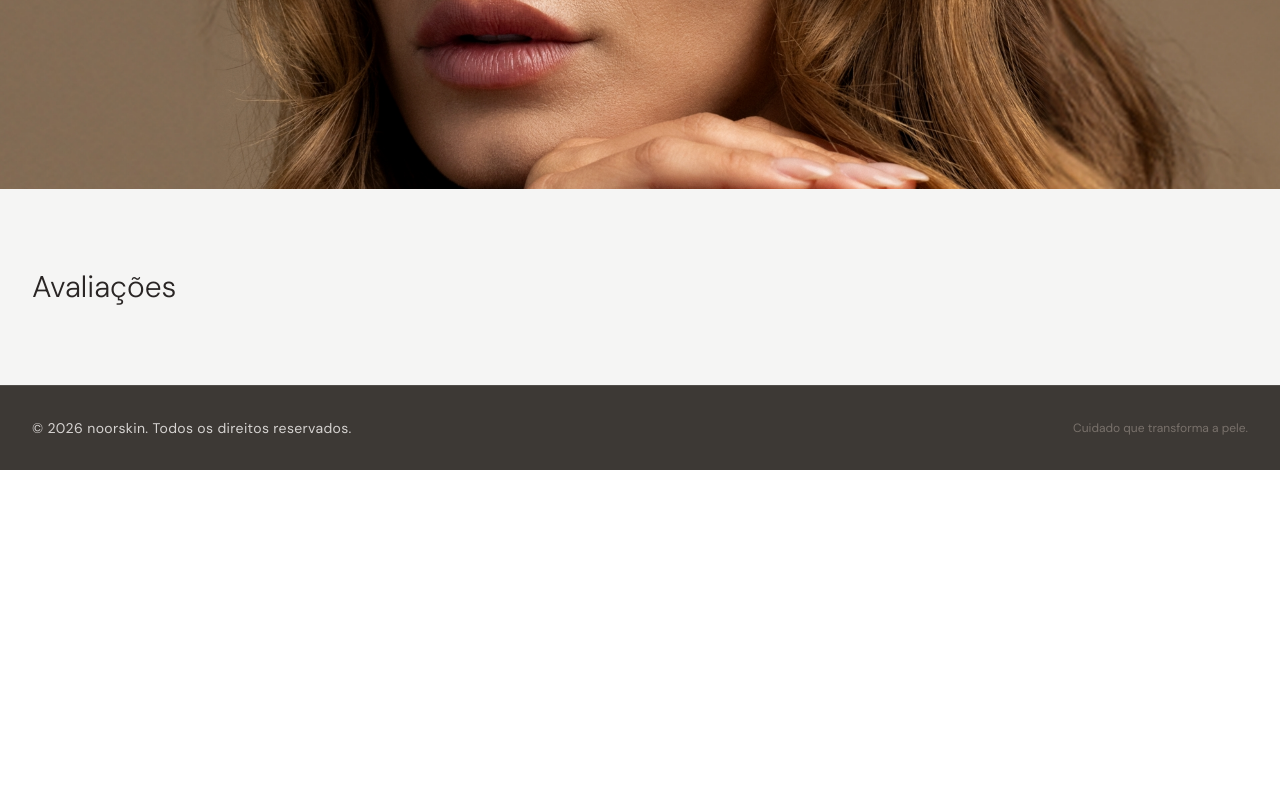
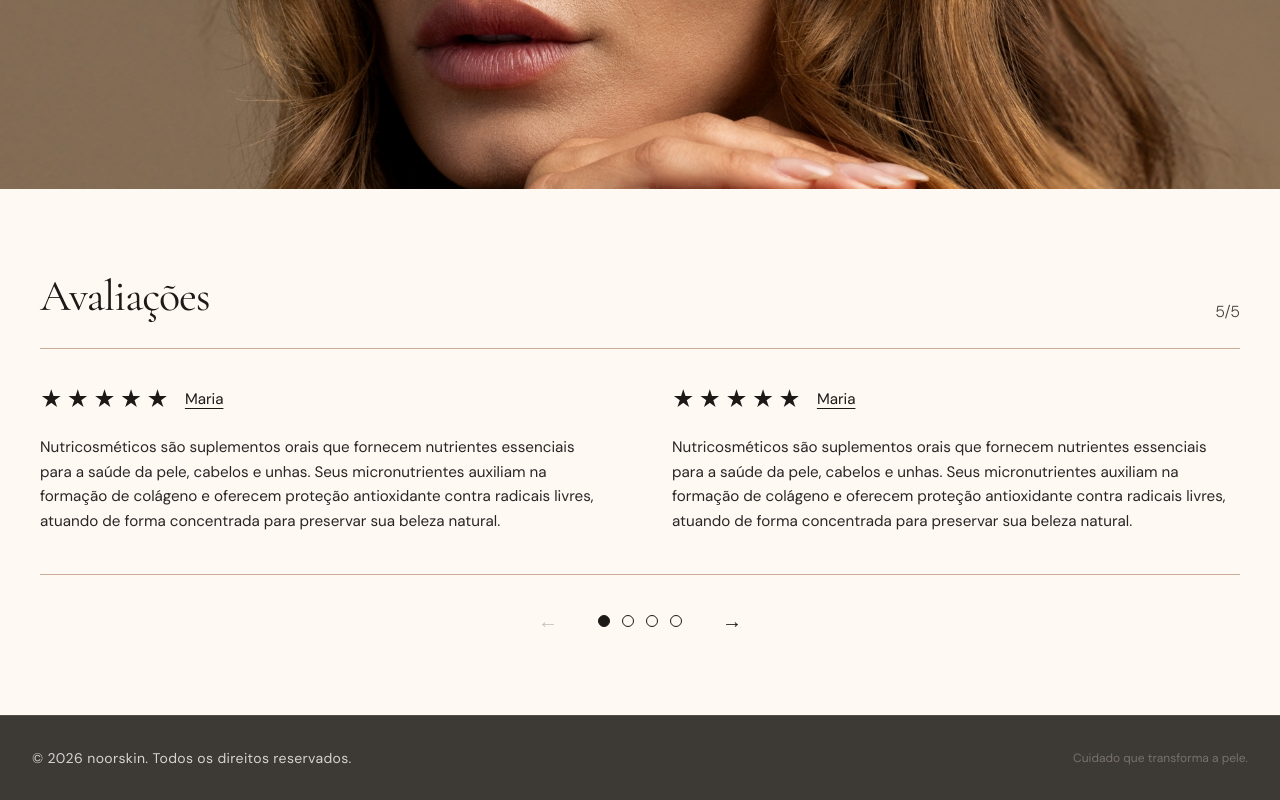
Before and after one commit to AthosAlexandre/TesteEssentia, a React (Vite) app in the folder teste-essentia/: page / in a window 1280 px wide. Shown: the part 2369-3169 px from the top of the page. Before the commit the page ends 2839 px from the top, so only its background shows below. Built offline with nearby package versions, Linux system fonts and the light colour scheme.

Commit message:
colocando a seção de  Avaliações

```diff
--- a/teste-essentia/src/index.css
+++ b/teste-essentia/src/index.css
@@ -4,3 +4,19 @@
   --font-logo: "Cormorant Garamond", Georgia, "Times New Roman", serif;
   --font-nav: "DM Sans", ui-sans-serif, system-ui, sans-serif;
 }
+
+@layer base {
+  button:not(:disabled),
+  [role='button']:not([aria-disabled='true']) {
+    cursor: pointer;
+  }
+
+  button:disabled,
+  [role='button'][aria-disabled='true'] {
+    cursor: not-allowed;
+  }
+
+  a[href] {
+    cursor: pointer;
+  }
+}
--- a/teste-essentia/src/page/home/sections/avaliacoes/index.jsx
+++ b/teste-essentia/src/page/home/sections/avaliacoes/index.jsx
@@ -1,16 +1,138 @@
+import { useEffect, useMemo, useState } from 'react'
+import { fetchReviews } from '../../../../services/reviews.js'
+
+const PAGE_SIZE = 2
+const DIVIDER = 'border-[#CBAB96]'
+
+function StarRating({ value }) {
+  return (
+    <div className="flex gap-1" aria-label={`${value} de 5 estrelas`}>
+      {Array.from({ length: 5 }, (_, i) => (
+        <span
+          key={i}
+          className="text-[1.125rem] leading-none text-stone-900 sm:text-[1.35rem]"
+          aria-hidden
+        >
+          ★
+        </span>
+      ))}
+    </div>
+  )
+}
+
 export default function AvaliacoesSection() {
+  const [reviews, setReviews] = useState([])
+  const [loading, setLoading] = useState(true)
+  const [pageIndex, setPageIndex] = useState(0)
+
+  useEffect(() => {
+    let cancelled = false
+    fetchReviews().then((data) => {
+      if (!cancelled) {
+        setReviews(data)
+        setLoading(false)
+      }
+    })
+    return () => {
+      cancelled = true
+    }
+  }, [])
+
+  const pageCount = useMemo(
+    () => Math.max(1, Math.ceil(reviews.length / PAGE_SIZE)),
+    [reviews.length],
+  )
+
+  const visibleReviews = useMemo(() => {
+    const start = pageIndex * PAGE_SIZE
+    return reviews.slice(start, start + PAGE_SIZE)
+  }, [reviews, pageIndex])
+
+  useEffect(() => {
+    if (pageIndex > pageCount - 1) setPageIndex(Math.max(0, pageCount - 1))
+  }, [pageCount, pageIndex])
+
+  const goPrev = () => setPageIndex((p) => Math.max(0, p - 1))
+  const goNext = () => setPageIndex((p) => Math.min(pageCount - 1, p + 1))
+
   return (
     <section
-      className="bg-stone-100"
+      className="bg-[#FFF9F4]"
       aria-labelledby="secao-avaliacoes-titulo"
     >
-      <div className="mx-auto max-w-7xl px-5 py-16 md:px-8 md:py-20">
-        <h2
-          id="secao-avaliacoes-titulo"
-          className="font-nav text-2xl font-light text-stone-800 md:text-3xl"
-        >
-          Avaliações
-        </h2>
+      <div className="mx-auto max-w-7xl px-5 py-14 sm:px-8 sm:py-16 md:py-20 lg:px-10">
+        <div className={`flex flex-wrap items-end justify-between gap-4 border-b pb-6 ${DIVIDER}`}>
+          <h2
+            id="secao-avaliacoes-titulo"
+            className="font-logo text-[clamp(2rem,4vw,2.75rem)] font-normal leading-tight tracking-tight text-stone-900"
+          >
+            Avaliações
+          </h2>
+          <p className="font-nav text-sm font-light text-stone-700 sm:text-base">5/5</p>
+        </div>
+
+        {loading ? (
+          <div className={`py-16 text-center font-nav text-sm text-stone-500 ${DIVIDER} border-b`}>
+            Carregando…
+          </div>
+        ) : (
+          <>
+            <div className="grid grid-cols-1 gap-10 py-10 sm:grid-cols-2 sm:gap-12 md:gap-14 lg:gap-16">
+              {visibleReviews.map((review) => (
+                <article key={review.id} className="min-w-0">
+                  <div className="flex flex-wrap items-end gap-x-4 gap-y-2">
+                    <StarRating value={review.rating} />
+                    <span className="font-nav text-sm font-normal text-stone-900 underline decoration-1 underline-offset-4 sm:text-[0.95rem]">
+                      {review.reviewerName}
+                    </span>
+                  </div>
+                  <p className="font-nav mt-5 text-sm font-normal leading-relaxed text-stone-800 sm:mt-6 sm:text-[0.95rem]">
+                    {review.text}
+                  </p>
+                </article>
+              ))}
+            </div>
+
+            <div
+              className={`flex items-center justify-center gap-6 border-t pt-8 sm:gap-10 ${DIVIDER}`}
+              aria-label="Paginação das avaliações"
+            >
+              <button
+                type="button"
+                className="font-nav text-xl text-stone-900 transition hover:opacity-70 disabled:pointer-events-none disabled:opacity-25"
+                aria-label="Página anterior"
+                disabled={pageIndex <= 0}
+                onClick={goPrev}
+              >
+                ←
+              </button>
+              <div className="flex items-center gap-2.5 sm:gap-3" role="tablist" aria-label="Páginas">
+                {Array.from({ length: pageCount }, (_, i) => (
+                  <button
+                    key={i}
+                    type="button"
+                    role="tab"
+                    aria-selected={i === pageIndex}
+                    aria-label={`Página ${i + 1} de ${pageCount}`}
+                    className={`h-2.5 w-2.5 rounded-full border border-stone-900 transition sm:h-3 sm:w-3 ${
+                      i === pageIndex ? 'bg-stone-900' : 'bg-transparent'
+                    }`}
+                    onClick={() => setPageIndex(i)}
+                  />
+                ))}
+              </div>
+              <button
+                type="button"
+                className="font-nav text-xl text-stone-900 transition hover:opacity-70 disabled:pointer-events-none disabled:opacity-25"
+                aria-label="Próxima página"
+                disabled={pageIndex >= pageCount - 1}
+                onClick={goNext}
+              >
+                →
+              </button>
+            </div>
+          </>
+        )}
       </div>
     </section>
   )
--- /dev/null
+++ b/teste-essentia/src/services/reviews.js
@@ -0,0 +1,19 @@
+const REVIEW_BODY =
+  'Nutricosméticos são suplementos orais que fornecem nutrientes essenciais para a saúde da pele, cabelos e unhas. Seus micronutrientes auxiliam na formação de colágeno e oferecem proteção antioxidante contra radicais livres, atuando de forma concentrada para preservar sua beleza natural.'
+
+const MOCK_REVIEWS = [
+  { id: '1', reviewerName: 'Maria', rating: 5, text: REVIEW_BODY },
+  { id: '2', reviewerName: 'Maria', rating: 5, text: REVIEW_BODY },
+  { id: '3', reviewerName: 'Ana', rating: 5, text: REVIEW_BODY },
+  { id: '4', reviewerName: 'Carla', rating: 5, text: REVIEW_BODY },
+  { id: '5', reviewerName: 'Juliana', rating: 5, text: REVIEW_BODY },
+  { id: '6', reviewerName: 'Patrícia', rating: 5, text: REVIEW_BODY },
+  { id: '7', reviewerName: 'Fernanda', rating: 5, text: REVIEW_BODY },
+  { id: '8', reviewerName: 'Beatriz', rating: 5, text: REVIEW_BODY },
+]
+
+export function fetchReviews() {
+  return new Promise((resolve) => {
+    setTimeout(() => resolve(MOCK_REVIEWS), 320)
+  })
+}
```
